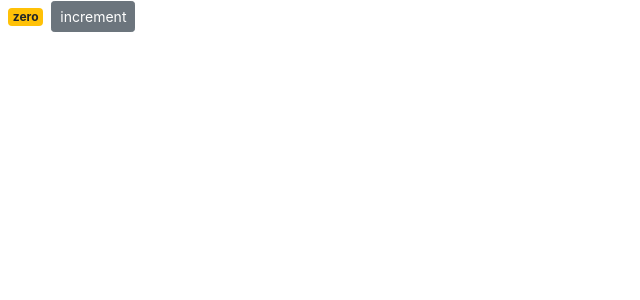
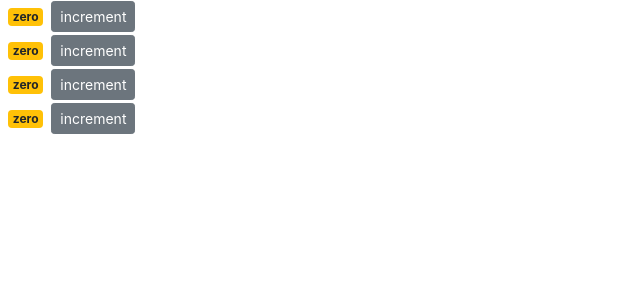
Before and after one commit to beingbing/react-practice, a React (Create React App) app: page / in a window 1280 px wide. Shown: the top 300 px of the page, without its empty margins (0-640 px from the left). Built offline with nearby package versions, Linux system fonts and the light colour scheme.

Commit message:
composing : 2- composing components : finished

```diff
--- /dev/null
+++ b/src/components/counters.jsx
@@ -0,0 +1,24 @@
+import React, { Component } from "react";
+import Counter from "./counter";
+
+class Counters extends Component {
+  state = {
+    counter: [
+      { id: 1, value: 0 },
+      { id: 2, value: 0 },
+      { id: 3, value: 0 },
+      { id: 4, value: 0 },
+    ],
+  };
+  render() {
+    return (
+      <div>
+        {this.state.counter.map((cntr) => (
+          <Counter key={cntr.id}></Counter>
+        ))}
+      </div>
+    );
+  }
+}
+
+export default Counters;
--- a/src/index.js
+++ b/src/index.js
@@ -4,11 +4,11 @@
 // import App from './App';
 import reportWebVitals from './reportWebVitals';
 import 'bootstrap/dist/css/bootstrap.css';
-import Counter from './components/counter';
+import Counters from './components/counters';
 
 ReactDOM.render(
   <React.StrictMode>
-    <Counter />
+    <Counters />
   </React.StrictMode>,
   document.getElementById('root')
 );
```
